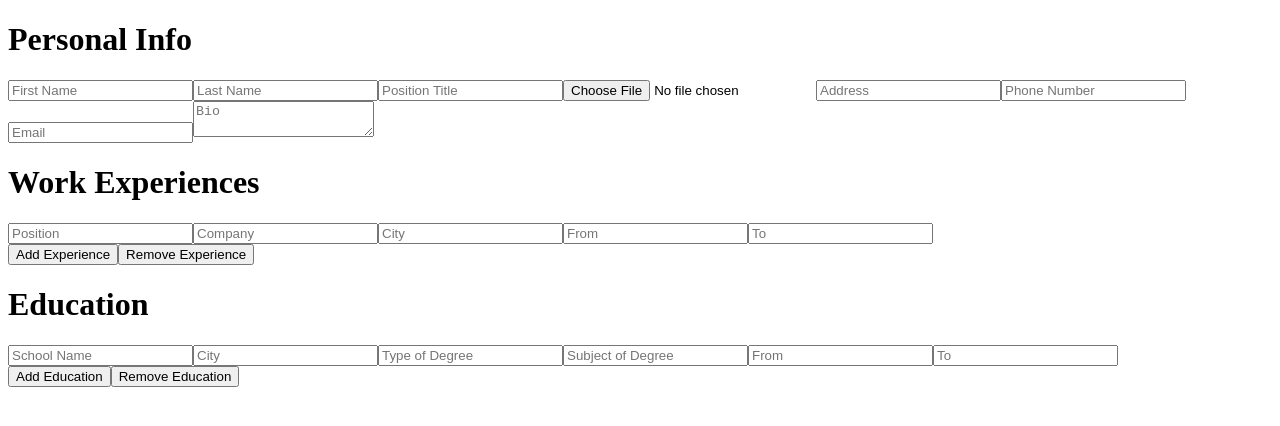
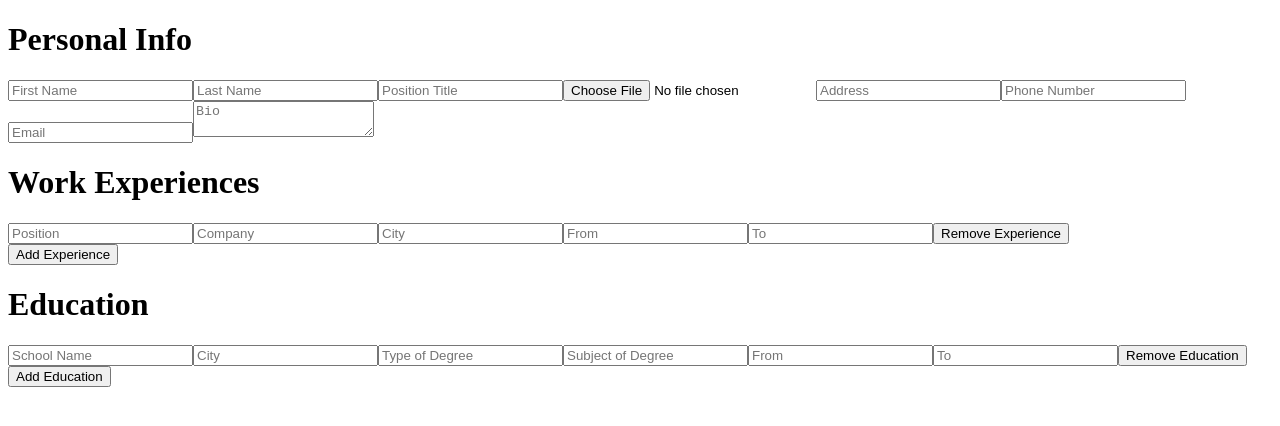
Before and after one commit to sth21/cv-application, a React (Create React App) app: page / in a window 1280 px wide. Shown: the top 426 px of the page. Built offline with nearby package versions, Linux system fonts and the light colour scheme.

Commit message:
Extend ability to add experiences/education

```diff
--- a/src/components/EducationForm.js
+++ b/src/components/EducationForm.js
@@ -49,13 +49,11 @@ class EducationForm extends Component {
                                 placeholder="To"
                                 onChange={this.props.handleChange}
                             />
+                            <button type="button" id="remove-education" onClick={this.props.removeEducation}>Remove Education</button>
                         </div>
                     )
                 })}
-                <div id="education-control">
-                    <button type="button" id="add-education" onClick={this.props.addEducation}>Add Education</button>
-                    <button type="button" id="remove-education" onClick={this.props.removeEducation}>Remove Education</button>
-                </div>
+                <button type="button" id="add-education" onClick={this.props.addEducation}>Add Education</button>
             </div>
         );
     }
--- a/src/components/ExperienceForm.js
+++ b/src/components/ExperienceForm.js
@@ -10,8 +10,9 @@ class ExperienceForm extends Component {
         return (
             <div id="experience-form">
                 <h1>Work Experiences</h1>
-                <div id="experiences">
-                    <div id="experience" data-experience-number="1" data-section="experiences">
+                {this.props.experienceList.map((experience, index) => {
+                    return (
+                        <div id="experience" data-experience-number={index} data-section="experiences">
                             <input
                                 type="text"
                                 id="position"
@@ -42,12 +43,11 @@ class ExperienceForm extends Component {
                                 placeholder="To"
                                 onChange={this.handleChange}
                             />
-                    </div>
-                </div>
-                <div id="experience-control">
-                    <button type="button" id="add-experience">Add Experience</button>
                             <button type="button" id="remove-experience">Remove Experience</button>
                         </div>
+                    )
+                })}
+                <button type="button" id="add-experience" onClick={this.props.addExperience}>Add Experience</button>
             </div>
         );
     }
```
Lines whose indentation alone changed are shown as unchanged.
